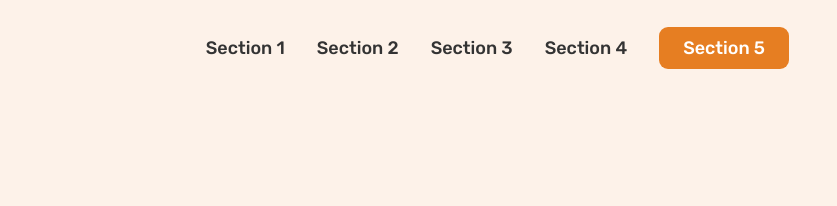
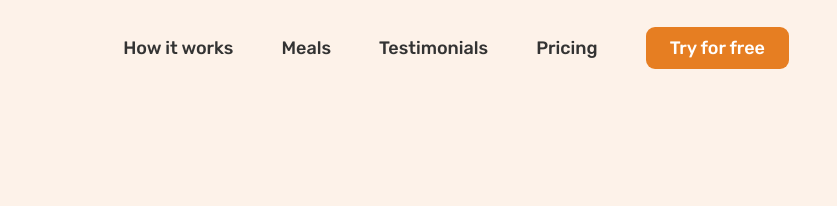
Before and after one commit to JohnSorba/Omnifood-Project, a plain HTML site: page index.html in a window 1280 px wide. Shown: the top 206 px of the page, 443-1280 px from the left. Drawn offline with nearby package versions, Linux system fonts and the light colour scheme.

Commit message:
completed Omnifood project

```diff
--- a/css/style.css
+++ b/css/style.css
@@ -26,7 +26,7 @@
 .main-nav-list {
   display: flex;
   align-items: center;
-  gap: 3.2rem;
+  gap: 4.8rem;
   list-style-type: none;
 }
 
--- a/index.html
+++ b/index.html
@@ -33,11 +33,11 @@
       </a>
       <nav class="main-nav">
         <ul class="main-nav-list">
-          <li><a class="main-nav-link" href="#">Section 1</a></li>
-          <li><a class="main-nav-link" href="#">Section 2</a></li>
-          <li><a class="main-nav-link" href="#">Section 3</a></li>
-          <li><a class="main-nav-link" href="#">Section 4</a></li>
-          <li><a class="main-nav-link nav-cta" href="#">Section 5</a></li>
+          <li><a class="main-nav-link" href="#">How it works</a></li>
+          <li><a class="main-nav-link" href="#">Meals</a></li>
+          <li><a class="main-nav-link" href="#">Testimonials</a></li>
+          <li><a class="main-nav-link" href="#">Pricing</a></li>
+          <li><a class="main-nav-link nav-cta" href="#">Try for free</a></li>
         </ul>
       </nav>
     </header>
```
